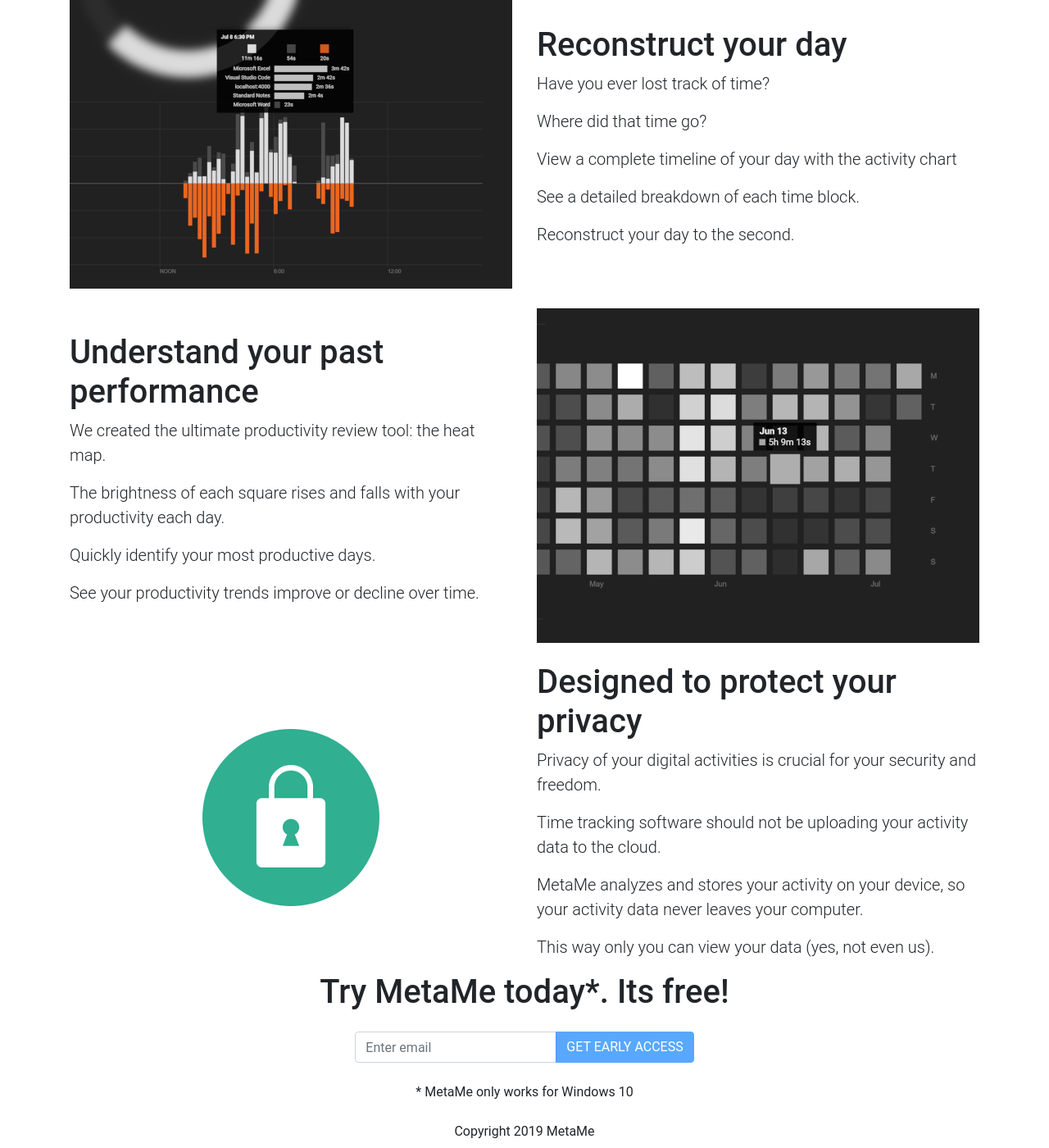
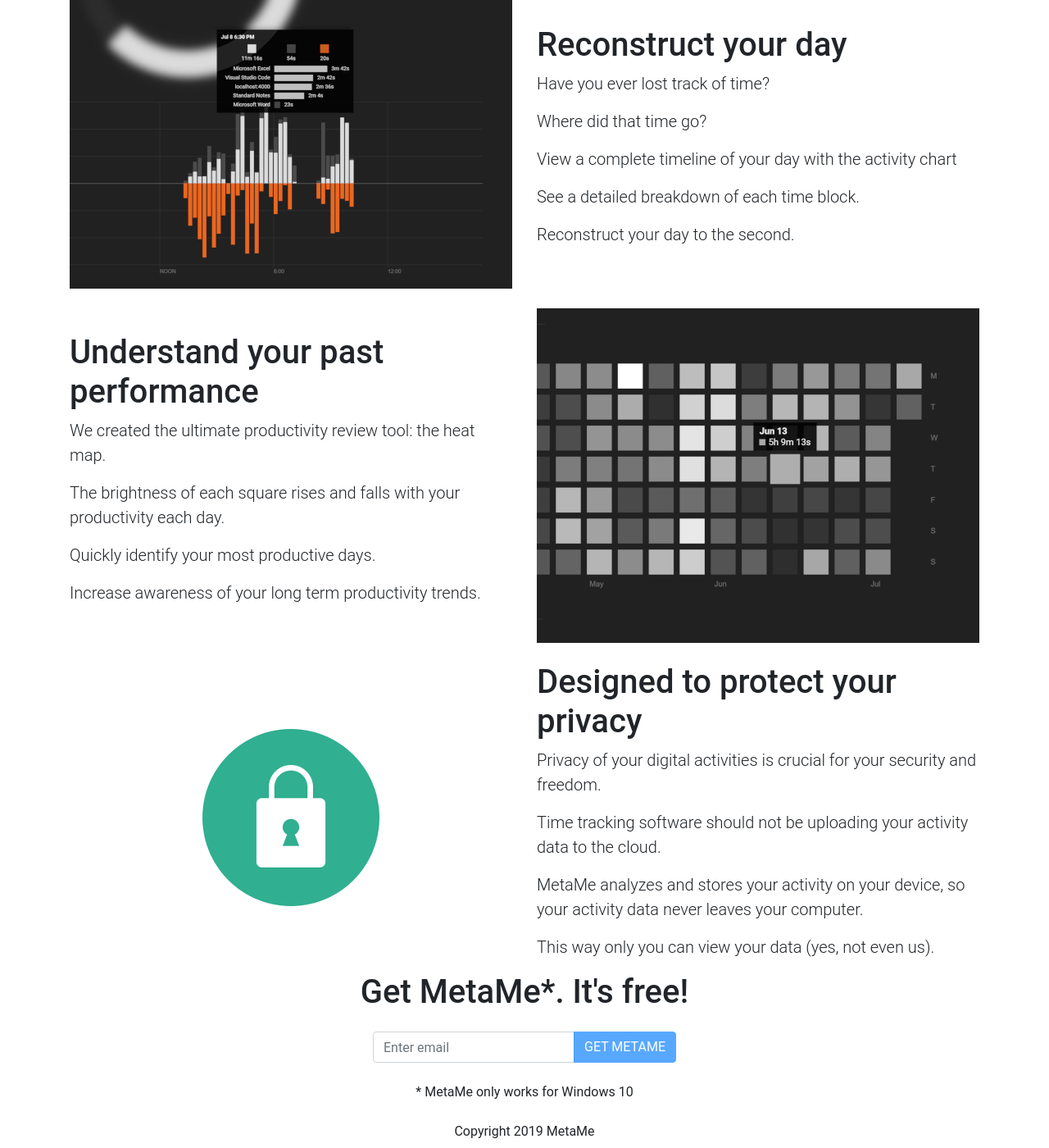
Before and after one commit to meta-me/metame-website, a Jekyll site: the page built from index.html, in a window 1280 px wide and 1400 px high, scrolled down 1650 px. Shown: the whole window at 82% size. Built offline with Jekyll 4.4.1, drawn with Linux system fonts in a browser that asks for light colours; some of the changed text lies outside the part shown.

Commit message:
Minor copy changes
Fixed potential confusion over registration and download steps

```diff
--- a/index.html
+++ b/index.html
@@ -71,13 +71,13 @@
   <div class="container">
     <div class="row justify-content-center">
       <div class="col-12 text-center">
-        <h2 class="h1">Get beta access*</h2>
+        <h2 class="h1">Get MetaMe*. It's free!</h2>
         <form id="registerForm" class="form-inline justify-content-center my-4">
           <div class="input-group">
             <input type="email" name="email" class="form-control" placeholder="Enter email" />
             <div class="input-group-append">
               <button type="submit" class="btn btn-primary" disabled="disabled">
-                GET EARLY ACCESS
+                GET METAME
               </button>
             </div>
           </div>
@@ -165,7 +165,7 @@
           Quickly identify your most productive days.
         </p>
         <p class="lead">
-          See your productivity trends improve or decline over time.
+          Increase awareness of your long term productivity trends.
         </p>
       </div>
       <div class="col-xs-12 col-md-6 mt-4  order-first order-md-last">
@@ -208,13 +208,13 @@
   <div class="container">
     <div class="row justify-content-center">
       <div class="col-12 text-center">
-        <h2 class="h1">Try MetaMe today*. Its free!</h2>
+        <h2 class="h1">Get MetaMe*. It's free!</h2>
         <form id="registerForm2" class="form-inline justify-content-center my-4">
           <div class="input-group">
             <input type="email" name="email" class="form-control" placeholder="Enter email" />
             <div class="input-group-append">
               <button type="submit" class="btn btn-primary" disabled="disabled">
-                GET EARLY ACCESS
+                GET METAME
               </button>
             </div>
           </div>
```
Also changed, not shown: registrationSuccess.html (+3 -4 lines).
